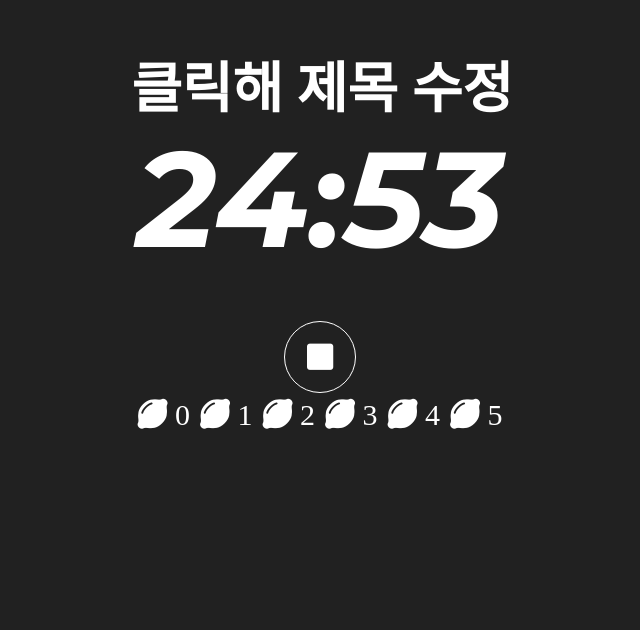
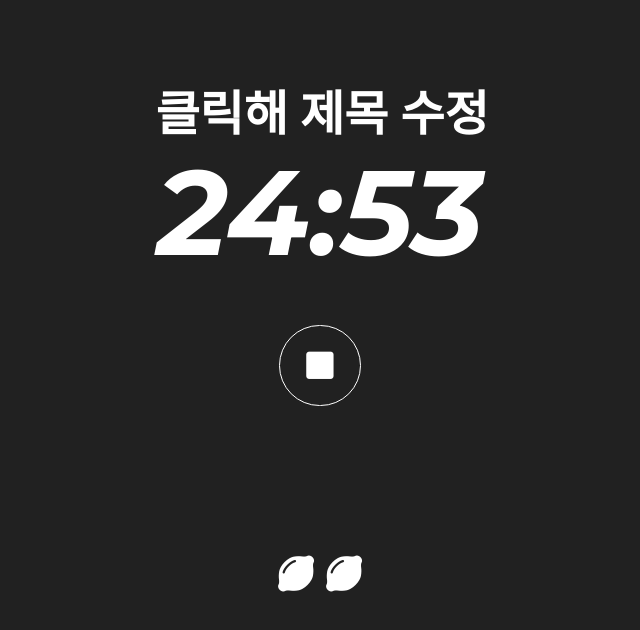
Before and after one commit to HyungJu/Pomodimer, a Vue app: page / in a window 1280 px wide. Shown: the part 156-786 px from the top of the page, without its empty margins (320-960 px from the left). Built offline with nearby package versions, Linux system fonts and the light colour scheme.

Commit message:
Make Timer Responsible ><

```diff
--- a/src/App.vue
+++ b/src/App.vue
@@ -15,13 +15,12 @@
         <i id="stop" v-on:click="show()" class="fas fa-stop"></i>
       </div>
 
-      <ul>
-        <li v-for="lemon of lemons" :key="lemon">
-          <i class="fas fa-lemon"></i> {{lemon}}
-        </li>
-      </ul>
     </div>
-
+    <ul>
+      <li v-for="lemon of lemons" :key="lemon">
+        <i class="fas fa-lemon"></i>
+      </li>
+    </ul>
   </div>
 
 </template>
@@ -36,7 +35,7 @@ export default {
     return {
       msg: '안농',
       notification: '',
-      lemons: [0, 1, 2, 3, 4, 5],
+      lemons: [0, 1],
       titleInputMode: false,
       timerStop: false
     }
@@ -64,6 +63,7 @@ export default {
 </script>
 
 <style>
+
   body{
     margin: 0;
     padding: 0;
@@ -82,35 +82,34 @@ export default {
      justify-content: center;
    }
   #stopBox {
-    height: 30px;
-    width: 30px;
-    padding:20px;
+    height: 1.3rem;
+    width: 1.3rem;
+    padding:1rem;
     border: 1px solid white;
     border-radius: 50px;
     margin-top:40px;
   }
   #stop{
 
-    font-size: 30px;
+    font-size: 1.3rem;
 
     color: white;
          }
 ul{
-  display: flex;
+  position: absolute;
   list-style-type: none;
   color:white;
-  margin: 0;
-  padding: 0;
+  padding-left: 0;
+  left: 50%; /* position the left edge of the element at the middle of the parent */
+  bottom: 1rem;
+  transform: translateX(-50%);
+  padding-right: 0.5rem;
+}li{
+    padding-left: 0.5rem;
+    font-size: 1.5rem;
 
-}li{
-    padding: 5px;
-    font-size: 30px;
+   float: left;
 
-   left: 0;
-   bottom: 0;
-   width: 100%;
-   color: white;
-   text-align: center;
  }
 
   .slidein-enter{
--- a/src/components/Timer.vue
+++ b/src/components/Timer.vue
@@ -81,7 +81,7 @@ export default {
   }#displayTimer{
 
        font-family: Montserrat;
-       font-size: 135px;
+       font-size: 5rem;
        font-weight: bold;
        margin-top: 0px;
        margin-bottom: 0px;
@@ -92,7 +92,7 @@ export default {
     width: 100%;
     color: #FFFFFF;
     font-family: NanumBarunGothic;
-    font-size: 55px;
+    font-size: 2rem;
     font-weight: bold;
   }
   #titleInput {
@@ -100,7 +100,7 @@ export default {
     width: 100%;
     color: #FFFFFF;
     font-family: NanumBarunGothic;
-    font-size: 55px;
+    font-size: 2rem;
     font-weight: bold;
     background: transparent;
     border: none;
```
Also changed, not shown: index.html (+19 -0 lines).
